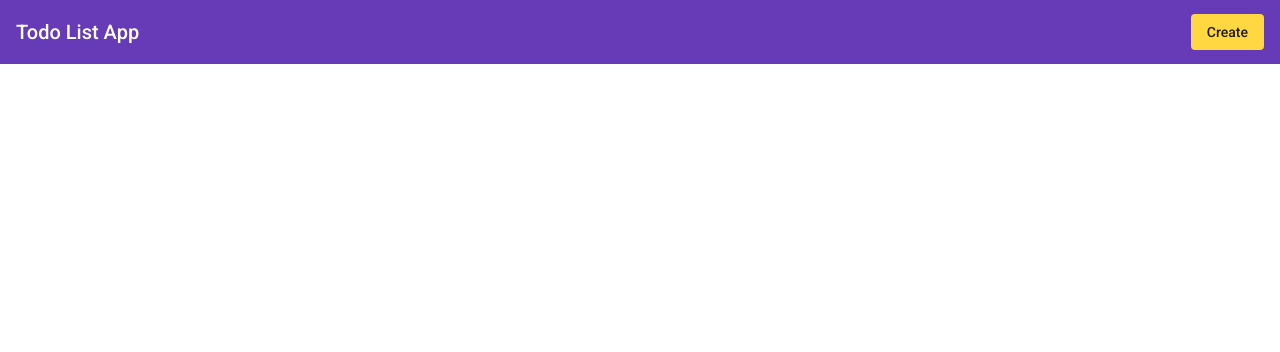
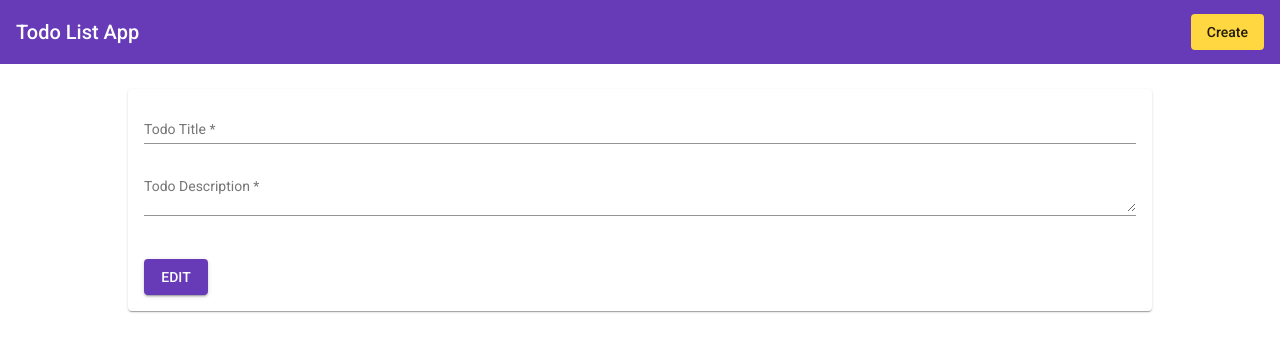
Before and after one commit to meanii/todo, an Angular app: page /edit/1 in a window 1280 px wide. Before the commit this address led to /. Shown: the top 352 px of the page. Built offline with nearby package versions, Linux system fonts and the light colour scheme; no server answers.

Commit message:
organized frontend for the API

```diff
--- a/src/app/app-routing.module.ts
+++ b/src/app/app-routing.module.ts
@@ -5,7 +5,8 @@ import { ListComponent } from './tasks/list/list.component';
 
 const routes: Routes = [
   {path:'', component: ListComponent},
-  {path:'create', component: CreateComponent}
+  {path:'create', component: CreateComponent},
+  {path:'edit/:taskId', component: CreateComponent}
 ];
 
 @NgModule({
--- a/src/app/tasks/create/create.component.html
+++ b/src/app/tasks/create/create.component.html
@@ -1,12 +1,12 @@
 <mat-card>
-  <form (submit)="onCreateTask(taskFrom)" #taskFrom="ngForm">
+  <form (submit)="onSaveTask(taskFrom)" #taskFrom="ngForm">
     <mat-form-field>
       <mat-label>Todo Title</mat-label>
       <input
       matInput
       type="text"
       name="title"
-      ngModel
+      [ngModel]="task?.title"
       required
       #title="ngModel"
       />
@@ -18,13 +18,13 @@
       <textarea
         matInput
         name="description"
-        ngModel
+        [ngModel]="task?.description"
         required
         placeholder="Ex. It makes me feel..."
         #description="ngModel">
       </textarea>
       <mat-error *ngIf="description.invalid">Please enter description.</mat-error>
     </mat-form-field>
-    <button mat-raised-button color="primary"  type="submit"> Create </button>
+    <button mat-raised-button color="primary"  type="submit"> {{ mode | uppercase}} </button>
   </form>
 </mat-card>
--- a/src/app/tasks/create/create.component.ts
+++ b/src/app/tasks/create/create.component.ts
@@ -1,5 +1,6 @@
-import { Component } from '@angular/core';
+import { Component, OnInit } from '@angular/core';
 import { NgForm } from '@angular/forms';
+import { ActivatedRoute, ParamMap } from '@angular/router';
 import { Task } from '../list/task.model';
 import { TaskService } from '../tasks.service';
 
@@ -8,25 +9,54 @@ import { TaskService } from '../tasks.service';
   templateUrl: './create.component.html',
   styleUrls: ['./create.component.scss']
 })
-export class CreateComponent {
+export class CreateComponent implements OnInit{
 
-  constructor(public tasksService: TaskService) {
+  mode = 'create';
+  private taskId: string = null;
+  task: Task;
+
+
+  constructor(public tasksService: TaskService, public route: ActivatedRoute) {
 
   }
 
-  onCreateTask(form: NgForm) {
+  ngOnInit(){
+    this.route.paramMap.subscribe((paramMap: ParamMap)=>{
+      if(paramMap.has("taskId")){
+        this.mode = 'edit';
+        this.taskId = paramMap.get('taskId');
+        this.tasksService.getTask(this.taskId)
+        .subscribe((resp)=> {
+          this.task = resp.data;
+        })
+      }
+      else {
+        this.mode = 'create';
+        this.taskId = null;
+      }
+    })
+  }
+
+  onSaveTask(form: NgForm) {
 
     // form validation
     if(!form.valid) {
       return;
     }
+
     const task: Task = {
       _id: null,
       title: form.value.title,
       description: form.value.description
+    };
+    if(this.mode === 'edit'){
+      task._id = this.task._id;
+      this.tasksService.updateTask(task);
+    } else {
+      this.tasksService.addTask(task)
     }
-    this.tasksService.addTask(task)
     form.resetForm(); // to reset the froms
+
   }
 
 }
--- a/src/app/tasks/list/list.component.html
+++ b/src/app/tasks/list/list.component.html
@@ -7,7 +7,7 @@
     </mat-expansion-panel-header>
     {{ task.description }}
     <mat-action-row>
-      <button mat-button color="primary">Edit</button>
+      <button mat-button color="primary" [routerLink]="['/edit',  task._id]">Edit</button>
       <button mat-button color="warn" (click)="onDelete(task._id)">Delete</button>
     </mat-action-row>
   </mat-expansion-panel>
--- a/src/app/tasks/tasks.service.ts
+++ b/src/app/tasks/tasks.service.ts
@@ -13,17 +13,39 @@ export class TaskService {
   }
 
   getTasks(){
-    this.http.get<{status:{}, data:Task[]}>('http://localhost:3000/api/tasks')
+    this.http.get<{status:{}, data:Task[]}>('http://localhost:2000/api/tasks')
       .subscribe((taskData)=> {
           this.tasks = taskData.data;
           this.tasksUpdated.next([...this.tasks]);
       });
   }
 
+  getTask(id: string){
+    console.log(id)
+    return this.http.get<{status:{}, data: Task}>('http://localhost:2000/api/tasks/' + id);
+  }
+
+  // edit service instance
+  updateTask(task: Task){
+    console.log(task)
+    console.log('http://localhost:2000/api/tasks/' + task._id)
+    this.http.put<{status:{}, data: Task}>('http://localhost:2000/api/tasks/' + task._id, task)
+    .subscribe((resp) => {
+      console.log(resp);
+
+      let index = this.tasks.findIndex(t => t._id == task._id)
+      if(index > -1) {
+        this.tasks[index] = task;
+        this.tasksUpdated.next([...this.tasks]);
+      }
+    })
+  }
+
   getTaskUpdateLister() {
     return this.tasksUpdated.asObservable();
   }
 
+  // create new post service instanse
   addTask(task: Task){
 
     this.http.post<{status:{}, data: Task}>('http://localhost:3000/api/tasks', task)
@@ -34,6 +56,7 @@ export class TaskService {
 
   }
 
+  // delete service instance
   deleteTask(id: string){
     this.http.delete('http://localhost:3000/api/tasks/' + id)
     .subscribe((resp)=>{
```
